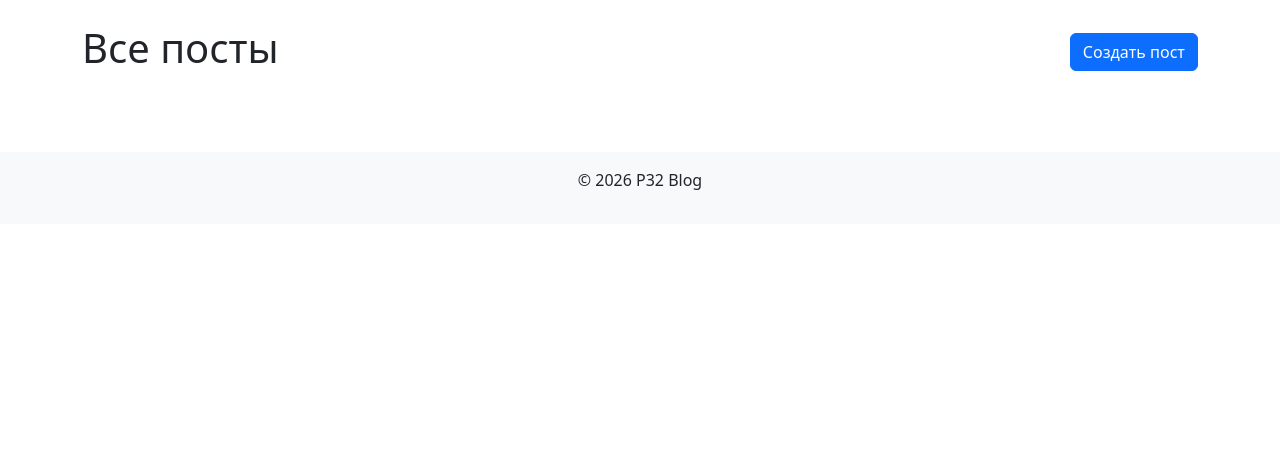
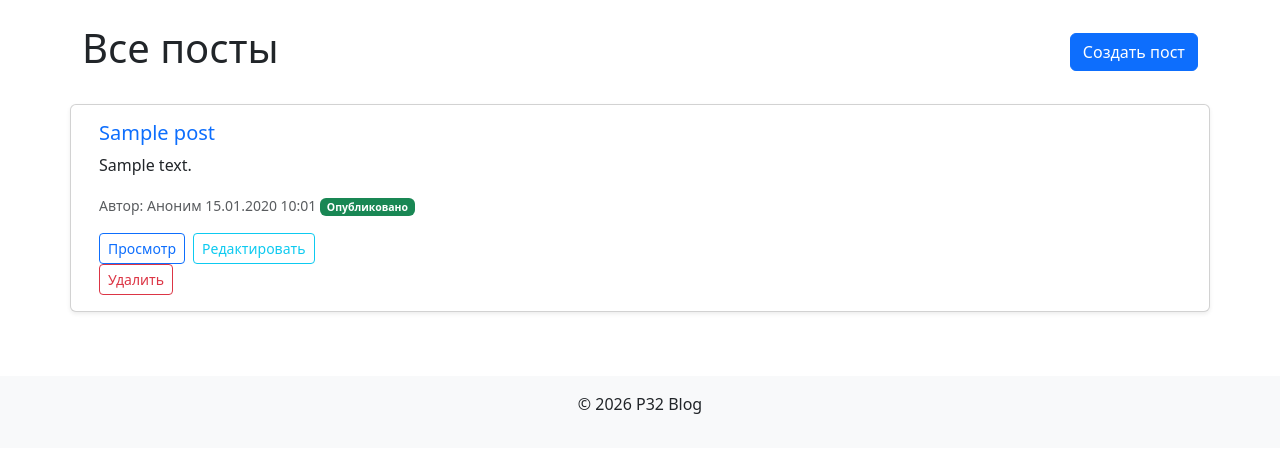
Before and after one commit to silvercodes/p32_laravel, a Laravel app: page /posts in a window 1280 px wide. Shown: the part 56-509 px from the top of the page. Run offline with Laravel 12, Linux system fonts and the light colour scheme; tables that the repository leaves empty hold one stand-in row (values such as "Sample post").

Commit message:
add: practice

```diff
--- a/app/Http/Controllers/PostController.php
+++ b/app/Http/Controllers/PostController.php
@@ -16,7 +16,32 @@ class PostController extends Controller
         return view('posts.index', compact('posts'));
     }
 
-    public function show(Collection $post)
+    public function show(Post $post)
+    {
+        return view('posts.show', compact('post'));
+    }
+
+    public function create()
+    {
+        return view('posts.create');
+    }
+
+    public function store()
+    {
+
+    }
+
+    public function edit(Collection $post)
+    {
+
+    }
+
+    public function update(Collection $post)
+    {
+
+    }
+
+    public function destroy(Collection $post)
     {
 
     }
--- /dev/null
+++ b/resources/views/components/prod/post-card.blade.php
@@ -0,0 +1,49 @@
+
+@props([
+    'post'
+])
+
+<div class="card mb-3 shadow-sm">
+    <div class="card-body">
+        <h5 class="card-title">
+            <a href="{{ route('posts.show', $post->id) }}" class="text-decoration-none">
+                {{ $post->title }}
+            </a>
+        </h5>
+
+        <p class="card-text">{{ Str::limit($post->content, 150) }}</p>
+
+        <div class="card-text">
+            <small class="text-muted">
+{{--                TODO: add author name--}}
+                Автор: {{ 'Аноним' }}
+                {{ $post->created_at->format('d.m.Y H:m') }}
+
+                @if($post->is_published)
+                    <span class="badge bg-success">Опубликовано</span>
+                @else
+                    <span class="badge bg-secondary">Черновик</span>
+                @endif
+
+            </small>
+        </div>
+
+        <div class="d-flex gap-2 mt-3">
+            <a href="{{ route('posts.show', $post->id) }}" class="btn btn-sm btn-outline-primary">
+                Просмотр
+            </a>
+
+            <a href="{{ route('posts.edit', $post->id) }}" class="btn btn-sm btn-outline-info">
+                Редактировать
+            </a>
+        </div>
+
+        <form action="{{ route('posts.destroy', $post->id) }}" method="POST" onsubmit="return confirm('Вы уверены?')">
+            @csrf
+            @method('DELETE')
+            <button type="submit" class="btn btn-sm btn-outline-danger">
+                Удалить
+            </button>
+        </form>
+    </div>
+</div>
--- a/resources/views/posts/index.blade.php
+++ b/resources/views/posts/index.blade.php
@@ -12,11 +12,27 @@
         <div class="col-12">
             <div class="d-flex justify-content-between align-items-center mb-4">
                 <h1>{{ $pageTitle }}</h1>
-                <a href="#" class="btn btn-primary">Создать пост</a>
+                <a href="{{ route('posts.create') }}" class="btn btn-primary">Создать пост</a>
             </div>
         </div>
+
+        @if(session('alert'))
+            <x-prod.alert
+                type="{{ session('alert.type') }}"
+                message="{{ session('alert.message') }}"
+                :dismissible="true"
+            ></x-prod.alert>
+        @endif
+
+        @if($posts->isEmpty())
+            <div class="alert alert-info">
+                Пока нет ни одного поста
+                <a href="{{ route('posts.create') }}">Создать первый пост :-)</a>
+            </div>
+        @else
+            @foreach($posts as $post)
+                <x-prod.post-card :post="$post"/>
+            @endforeach
+        @endif
     </div>
-
-
-
 @endsection
--- a/routes/web.php
+++ b/routes/web.php
@@ -146,6 +146,11 @@ Route::prefix('validation')
 Route::prefix('posts')
     ->name('posts.')
     ->group(function () {
-        Route::get('/', [PostController::class, 'index'])->name('index');
-        Route::get('/{post}', [PostController::class, 'show'])->name('show');
+        Route::get('/',             [PostController::class, 'index'])   ->name('index');
+        Route::get('/create',       [PostController::class, 'create'])  ->name('create');
+        Route::post('/',            [PostController::class, 'store'])   ->name('store');
+        Route::get('/{post}',       [PostController::class, 'show'])    ->name('show');
+        Route::get('/{post}/edit',  [PostController::class, 'edit'])    ->name('edit');
+        Route::put('/{post}',       [PostController::class, 'update'])  ->name('update');
+        Route::delete('/{post}',    [PostController::class, 'destroy']) ->name('destroy');
     });
```
Also changed, not shown: blog_bruno/validation test.yml (+11 -0 lines), resources/views/posts/create.blade.php (added, +26 -0 lines), resources/views/posts/show.blade.php (added, +76 -0 lines), =img=/middleware.excalidraw.png.
